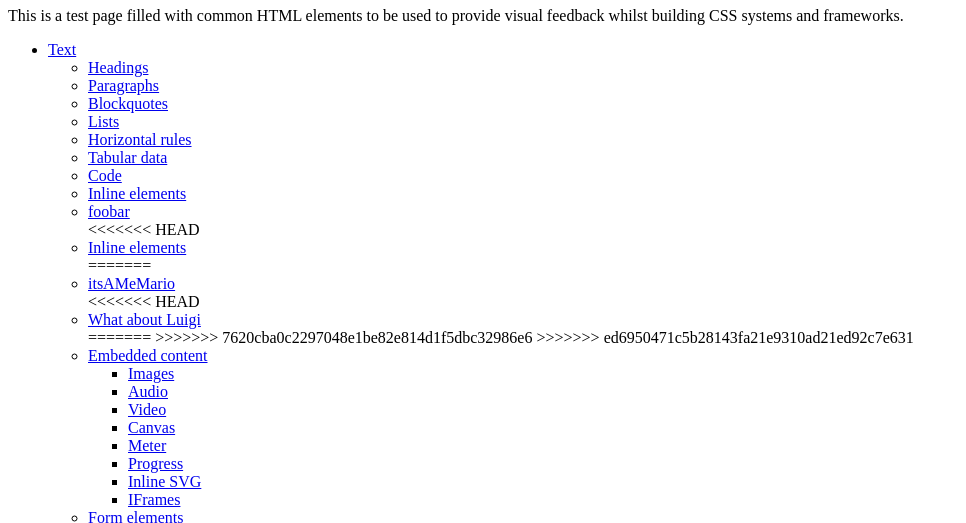
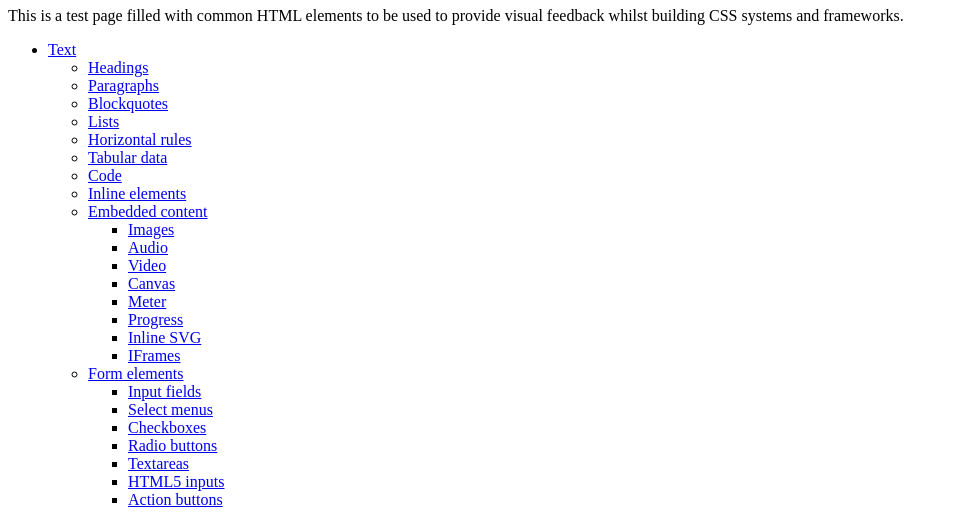
Before and after one commit to mackret/E2e, a website: page index.html in a window 1280 px wide. Shown: the part 73-596 px from the top of the page, without its empty margins (0-966 px from the left). Drawn offline with Linux system fonts and the light colour scheme.

Commit message:
removed test lines

```diff
--- a/index.html
+++ b/index.html
@@ -24,16 +24,6 @@
               <li><a href="#text__tables">Tabular data</a></li>
               <li><a href="#text__code">Code</a></li>
               <li><a href="#text__inline">Inline elements</a></li>
-              <li><a href="#text__inline">foobar</a></li>
-<<<<<<< HEAD
-              <li><a href="#text__inline">Inline elements</a></li>
-=======
-              <li><a href="#text__inline">itsAMeMario</a></li>
-<<<<<<< HEAD
-              <li><a href="#text__inline">What about Luigi</a></li>
-=======
->>>>>>> 7620cba0c2297048e1be82e814d1f5dbc32986e6
->>>>>>> ed6950471c5b28143fa21e9310ad21ed92c7e631
           </li>
           <li>
             <a href="#embedded">Embedded content</a>
```
